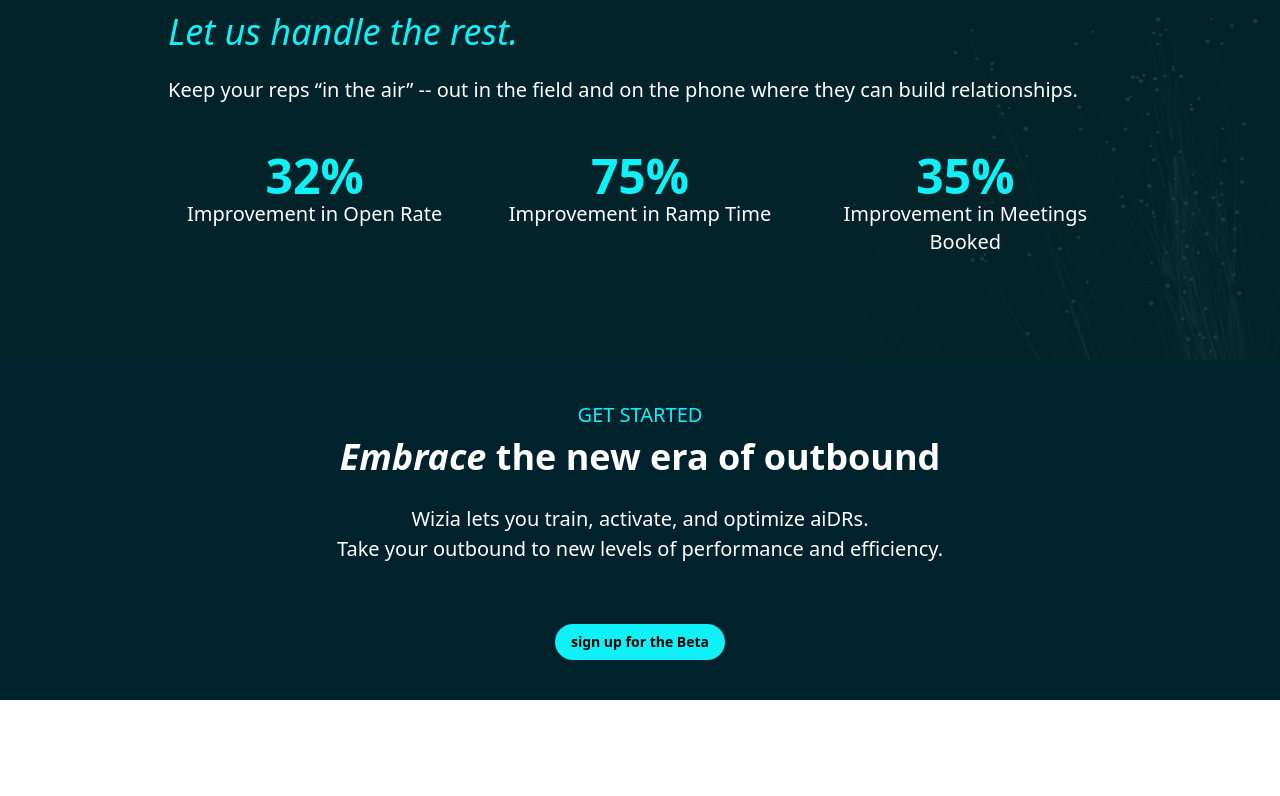
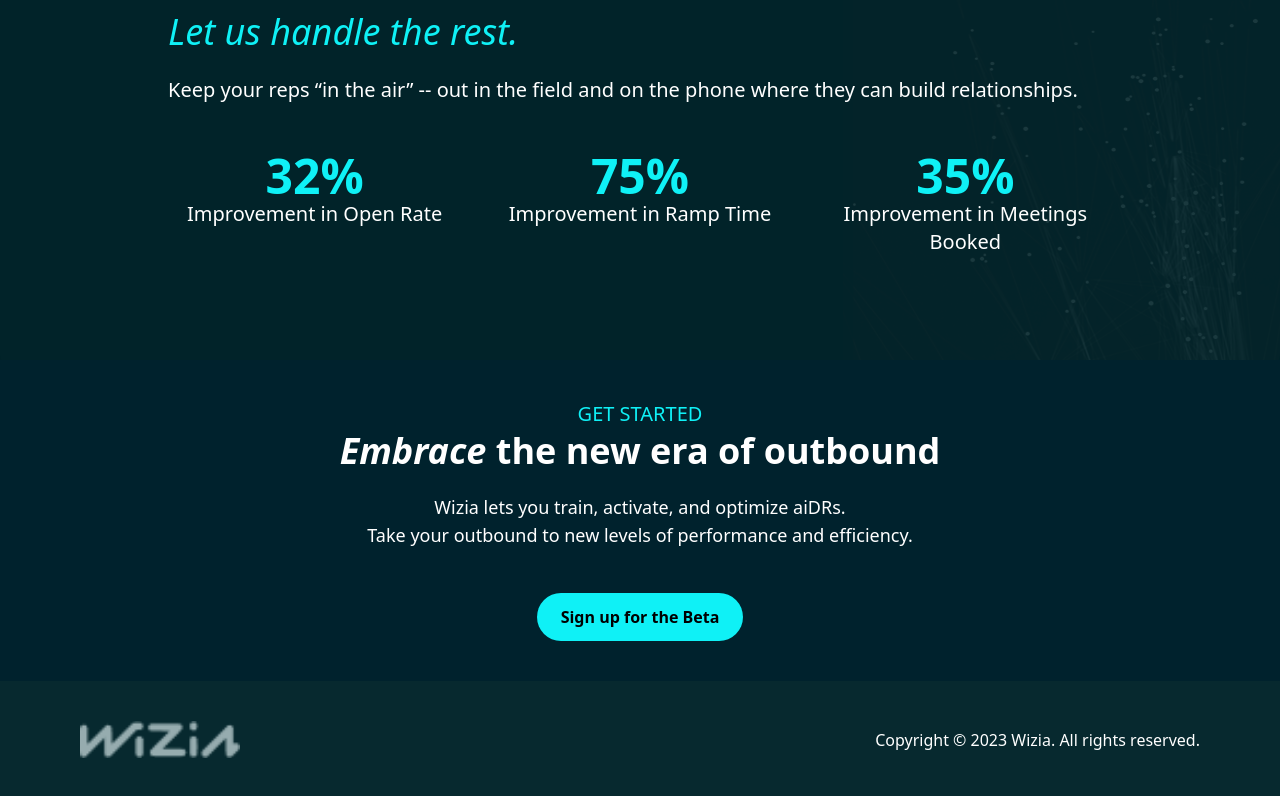
Before and after one commit to simonfornt/wizia-assignment, a React (Vite) app: page / in a window 1280 px wide. Shown: the part 2948-3744 px from the top of the page. Before the commit the page ends 3648 px from the top, so only its background shows below. Built offline with nearby package versions, Linux system fonts and the light colour scheme.

Commit message:
added footer section

```diff
--- /dev/null
+++ b/src/Componets/Footer.jsx
@@ -0,0 +1,19 @@
+import React from 'react';
+import FooterLogo from "../assets/Logo.png";
+
+function Footer() {
+  return (
+    <div className='bg-[#07292F] py-10'>
+      <div className='flex flex-col items-center md:flex-row md:justify-between md:mx-20 text-center'>
+        <div className='mb-4 md:mb-0'>
+          <img src={FooterLogo} alt="Wizia Logo" className='w-32 md:w-40' />
+        </div>
+        <div className='text-white text-sm md:text-base'>
+          Copyright © 2023 Wizia. All rights reserved.
+        </div>
+      </div>
+    </div>
+  );
+}
+
+export default Footer;
--- a/src/Componets/OutBond.jsx
+++ b/src/Componets/OutBond.jsx
@@ -1,19 +1,24 @@
-import React from 'react'
+import React from 'react';
 
 function OutBond() {
   return (
-    <div>
-        <div className='text-center text-white py-10'>
-            <span className='text-[20px] text-[#0FF1F6]'>GET STARTED</span>
-            <h1 className='text-[36px] font-semibold'><span className='italic'>Embrace</span> the new era of outbound</h1>
-            <p className='text-[#FFFFFF] text-center py-5  text-[20px]  mx-auto'>Wizia lets you train, activate, and optimize aiDRs. <br />
-            Take your outbound to new levels of performance and efficiency.</p>
-            <button
-            className='bg-[#0FF1F6] text-black px-4 py-2 rounded-full mt-10 font-semibold text-sm hover:bg-cyan-500 transition-all'>
-                sign up for the Beta</button>
-        </div>
+    <div className="flex justify-center items-center px-4 md:px-10 lg:px-20 py-10 text-white text-center">
+      <div className="max-w-2xl">
+        <span className="text-lg md:text-xl text-[#0FF1F6]">GET STARTED</span>
+        <h1 className="text-2xl md:text-4xl font-semibold leading-tight">
+          <span className="italic">Embrace</span> the new era of outbound
+        </h1>
+        <p className="text-base md:text-lg text-[#FFFFFF] py-5 mx-auto">
+          Wizia lets you train, activate, and optimize aiDRs. <br />
+          Take your outbound to new levels of performance and efficiency.
+        </p>
+        <button
+          className="bg-[#0FF1F6] text-black px-6 py-3 rounded-full mt-6 font-semibold text-sm md:text-base hover:bg-cyan-500 transition-all">
+          Sign up for the Beta
+        </button>
+      </div>
     </div>
-  )
+  );
 }
 
 export default OutBond;
--- a/src/pages/Home.jsx
+++ b/src/pages/Home.jsx
@@ -7,6 +7,7 @@
 import TestimonialCarousel from '../Componets/Testiomial';
 import StatSection from '../Componets/StatSection';
 import OutBond from '../Componets/OutBond';
+import Footer from '../Componets/Footer';
 
 
 function Home() {
@@ -19,6 +20,7 @@
     <TestimonialCarousel/>
     <StatSection/>
     <OutBond/>
+    <Footer/>
 
     </div>
   )
```
